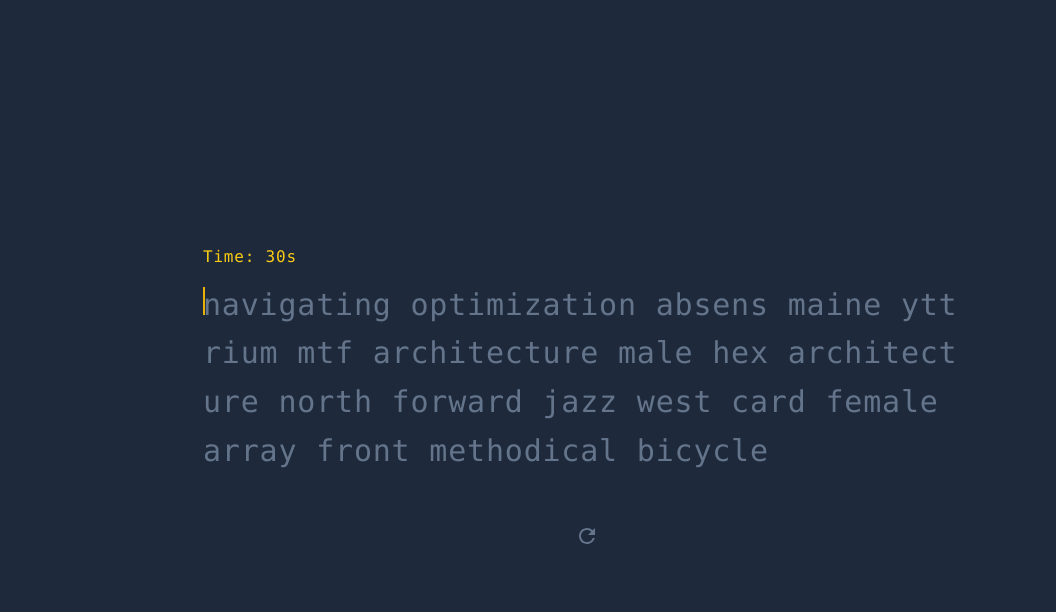
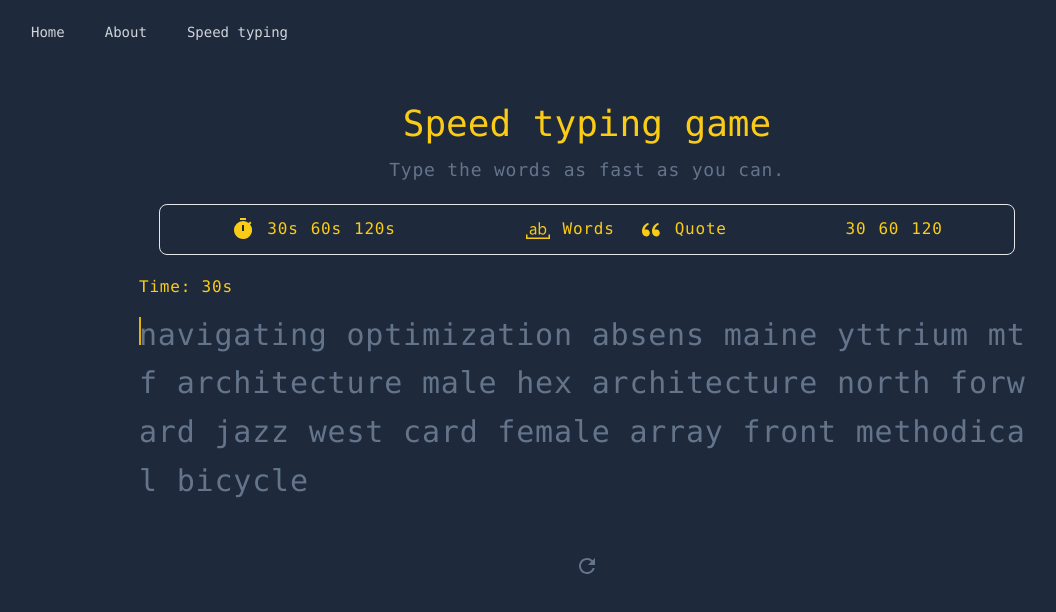
Before and after one commit to GoblikM/goblikm, a React (Create React App) app: page /speedtype in a window 1280 px wide. Shown: the top 612 px of the page, without its empty margins (53-1109 px from the left). Built offline with nearby package versions, Linux system fonts and the light colour scheme.

Commit message:
ui for settings, and nav router

```diff
--- a/package.json
+++ b/package.json
@@ -14,6 +14,7 @@
     "react": "^18.3.1",
     "react-dom": "^18.3.1",
     "react-icons": "^5.2.1",
+    "react-router-dom": "^6.23.1",
     "react-scripts": "5.0.1",
     "typescript": "^4.9.5",
     "web-vitals": "^2.1.4"
--- a/src/App.tsx
+++ b/src/App.tsx
@@ -6,66 +6,21 @@ import { Caret } from "./components/speed_typing/Caret";
 import useEngine from "./hooks/speed_typing/useEngine";
 import { calculateAccuracyPercentage } from "./utils/helpers";
 import cn from "classnames";
+import Navbar from "./components/shared/Navbar";
+import { BrowserRouter, Route, Routes } from "react-router-dom";
+import SpeedTypePage from "./pages/SpeedTypePage";
+import AboutPage from "./pages/AboutPage";
+import HomePage from "./pages/HomePage";
 
 const App = () => {
-  const { state, words, timeLeft, typed, errors, restart, totalTyped } =
-    useEngine();
-
   return (
-    <>
-      <div className="flex flex-col items-center justify-center min-h-screen">
-        <div>
-          <CountDownTimer timeLeft={timeLeft} />
-          <WordsContainer state={state}>
-            <GeneratedWords words={words} />
-            <UserTypings
-              className="absolute inset-0"
-              words={words}
-              userInput={typed}
-            />
-          </WordsContainer>
-        </div>
-        <RestartButton
-          className={"mx-auto mt-10 text-slate-500"}
-          onRestart={restart}
-        />
-        <Results
-          state={state}
-          errors={errors}
-          accurancyPercentage={calculateAccuracyPercentage(totalTyped, errors)}
-          total={totalTyped}
-          className={"mt-10"}
-        />
-      </div>
-    </>
+    <BrowserRouter>
+      <Routes>
+        <Route path="/" element={<HomePage />} />
+        <Route path="/speedtype" element={<SpeedTypePage />} />
+        <Route path="/about" element={<AboutPage />} />
+      </Routes>
+    </BrowserRouter>
   );
 };
-
-export const WordsContainer = ({
-  children,
-  state,
-}: {
-  children: React.ReactNode;
-  state: string;
-}) => {
-  return (
-    <div
-      className={cn({
-        "relative max-w-3xl mt-3 text-3xl leading-relaxed break-all": true,
-        "blur-sm": state === "finish",
-      })}
-    >
-      {children}
-    </div>
-  );
-};
-
-const GeneratedWords = ({ words }: { words: string }) => {
-  return <div className="text-slate-500">{words}</div>;
-};
-
-const CountDownTimer = ({ timeLeft }: { timeLeft: number }) => {
-  return <h2 className="text-primary-400 font-medium">Time: {timeLeft}s</h2>;
-};
-
 export default App;
--- /dev/null
+++ b/src/components/shared/Navbar.tsx
@@ -0,0 +1,38 @@
+import { Link } from "react-router-dom";
+
+const Navbar = () => {
+  return (
+    <nav className="">
+      <div className="mx-auto max-w-7xl px-2 sm:px-6 lg:px-8">
+        <div className="relative flex h-16 items-center justify-between">
+          <div className="flex flex-1 items-center justify-center sm:items-stretch sm:justify-start">
+            <div className="hidden sm:ml-6 sm:block">
+              <div className="flex space-x-4">
+                <Link
+                  className="text-gray-300 hover:bg-gray-700 hover:text-white rounded-md px-3 py-2 text-sm font-medium"
+                  to="/"
+                >
+                  Home
+                </Link>
+                <Link
+                  className="text-gray-300 hover:bg-gray-700 hover:text-white rounded-md px-3 py-2 text-sm font-medium"
+                  to="/about"
+                >
+                  About
+                </Link>
+                <Link
+                  className="text-gray-300 hover:bg-gray-700 hover:text-white rounded-md px-3 py-2 text-sm font-medium"
+                  to="/speedtype"
+                >
+                  Speed typing
+                </Link>
+              </div>
+            </div>
+          </div>
+        </div>
+      </div>
+    </nav>
+  );
+};
+
+export default Navbar;
--- a/src/index.css
+++ b/src/index.css
@@ -4,6 +4,6 @@
 
 @layer base {
   body {
-    @apply bg-slate-800 font-mono tracking-wider px-4;
+    @apply bg-slate-800 font-mono px-4;
   }
 }
--- /dev/null
+++ b/src/pages/AboutPage.tsx
@@ -0,0 +1,11 @@
+import Layout from "./Layout";
+
+const AboutPage = () => {
+  return (
+    <Layout title="About">
+      <></>
+    </Layout>
+  );
+};
+
+export default AboutPage;
--- /dev/null
+++ b/src/pages/HomePage.tsx
@@ -0,0 +1,11 @@
+import Layout from "./Layout";
+
+const HomePage = () => {
+  return (
+    <Layout title="Home">
+      <></>
+    </Layout>
+  );
+};
+
+export default HomePage;
--- a/src/pages/Layout.tsx
+++ b/src/pages/Layout.tsx
@@ -1,10 +1,25 @@
 import { ReactNode } from "react";
+import Navbar from "../components/shared/Navbar";
 
-const Layout = ({ children }: { children: ReactNode }) => {
+const Layout = ({
+  children,
+  title,
+  className,
+}: {
+  children: ReactNode;
+  title?: string;
+  className?: string;
+}) => {
   return (
-    <div className="flex flex-col items-center justify-center min-h-screen">
-      {children}
-    </div>
+    <>
+      <Navbar />
+      {title && (
+        <h1 className="text-center text-4xl text-primary-400 mt-10">{title}</h1>
+      )}
+      <div className={`grid justify-center items-center ${className}`}>
+        {children}
+      </div>
+    </>
   );
 };
 
--- /dev/null
+++ b/src/pages/SpeedTypePage.tsx
@@ -0,0 +1,108 @@
+import { RestartButton } from "../components/speed_typing/RestartButton";
+import { Results } from "../components/speed_typing/Results";
+import { UserTypings } from "../components/speed_typing/UserTypings";
+import useEngine from "../hooks/speed_typing/useEngine";
+import { calculateAccuracyPercentage } from "../utils/helpers";
+import cn from "classnames";
+import Layout from "./Layout";
+import { finished } from "stream";
+import { MdTimelapse, MdTimer, MdTimer3 } from "react-icons/md";
+import { RiDoubleQuotesL } from "react-icons/ri";
+import { VscWholeWord } from "react-icons/vsc";
+
+const SpeedTypePage = () => {
+  const { state, words, timeLeft, typed, errors, restart, totalTyped } =
+    useEngine();
+
+  return (
+    <>
+      <Layout title="Speed typing game " className="tracking-wider">
+        <div>
+          <p className="mt-3 text-lg text-slate-500 text-center">
+            Type the words as fast as you can.
+          </p>
+        </div>
+        <div className="border rounded-lg  m-5 p-3">
+          <ul className="flex flex-row justify-around">
+            <li className="flex gap-3 text-primary-400">
+              <MdTimer className="text-2xl" />
+              <button className="hover:underline">30s</button>
+              <button className="hover:underline">60s</button>
+              <button className="hover:underline">120s</button>
+            </li>
+            <li className="flex gap-3 text-primary-400">
+              <button className="hover:underline">
+                <VscWholeWord className="inline-block mx-3 text-2xl" />
+                Words
+              </button>
+              <button className="hover:underline">
+                <RiDoubleQuotesL className="inline-block mx-3 text-2xl" />
+                Quote
+              </button>
+            </li>
+            <li className="flex gap-3 text-primary-400">
+              <button className="hover:underline">30</button>
+              <button className="hover:underline">60</button>
+              <button className="hover:underline">120</button>
+            </li>
+          </ul>
+        </div>
+
+        <div>
+          <CountDownTimer timeLeft={timeLeft} />
+          <WordsContainer state={state}>
+            <GeneratedWords words={words} />
+            <UserTypings
+              className="absolute inset-0"
+              words={words}
+              userInput={typed}
+            />
+          </WordsContainer>
+          <RestartButton
+            className={"mx-auto mt-10 text-slate-500"}
+            onRestart={restart}
+          />
+          <Results
+            state={state}
+            errors={errors}
+            accurancyPercentage={calculateAccuracyPercentage(
+              totalTyped,
+              errors
+            )}
+            total={totalTyped}
+            className={"mt-10"}
+          />
+        </div>
+      </Layout>
+    </>
+  );
+};
+
+export const WordsContainer = ({
+  children,
+  state,
+}: {
+  children: React.ReactNode;
+  state: string;
+}) => {
+  return (
+    <div
+      className={cn({
+        "relative max-w-4xl mt-3 text-3xl leading-relaxed break-all": true,
+        "blur-sm": state === "finish",
+      })}
+    >
+      {children}
+    </div>
+  );
+};
+
+const GeneratedWords = ({ words }: { words: string }) => {
+  return <div className="text-slate-500">{words}</div>;
+};
+
+const CountDownTimer = ({ timeLeft }: { timeLeft: number }) => {
+  return <h2 className="text-primary-400 font-medium">Time: {timeLeft}s</h2>;
+};
+
+export default SpeedTypePage;
```
Also changed, not shown: 1 other file (tests, documents, lock files or other folders).
